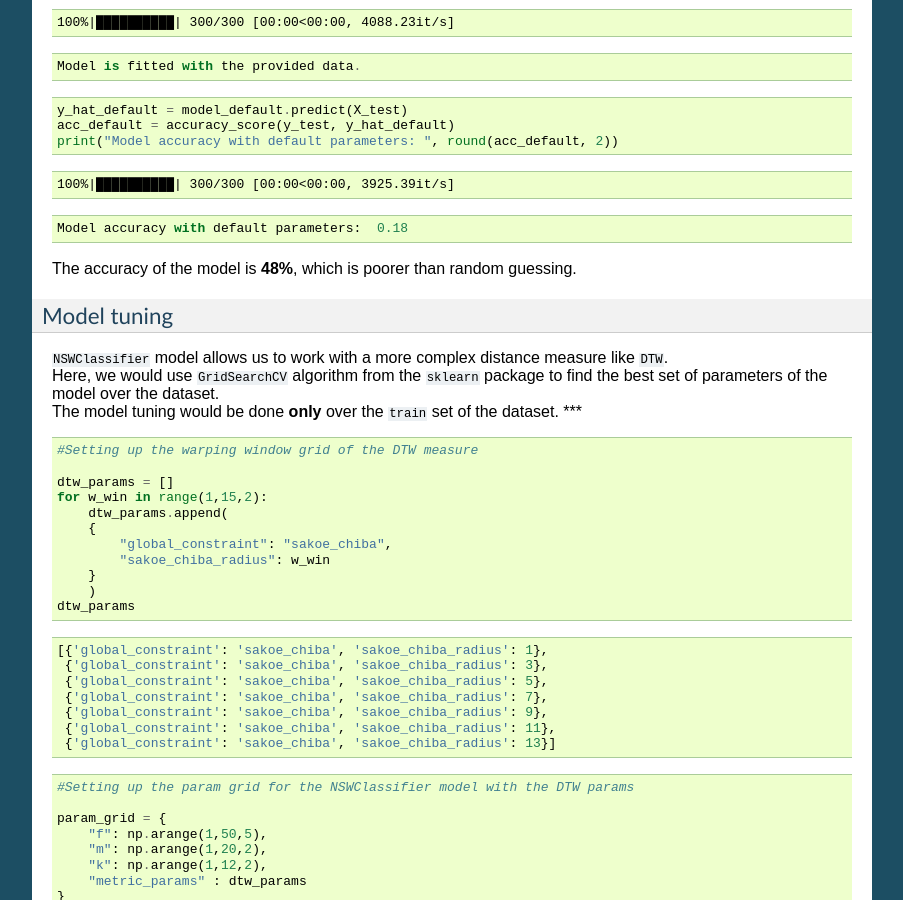
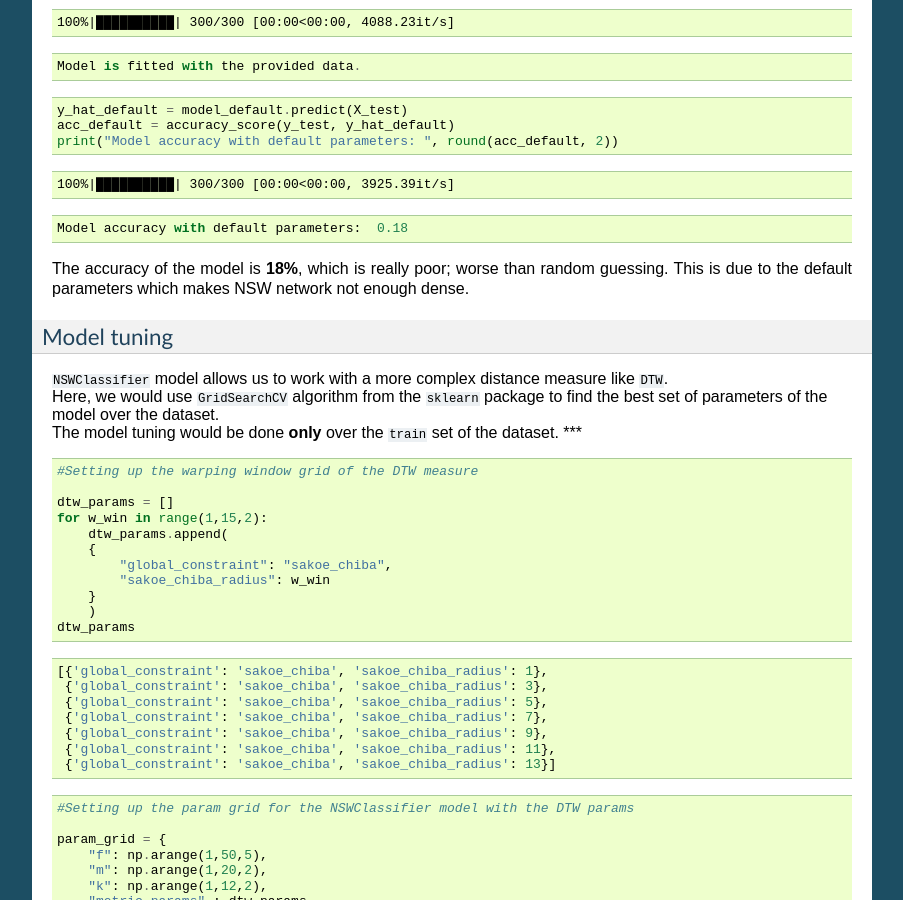
Before and after one commit to vivekmahato/mlots, a Sphinx documentation site: the page built from docs/source/NSW_Demo/NSWClassifier_Demo.rst, in a window 1280 px wide and 900 px high, scrolled down 1174 px. Shown: the whole window, without its empty margins (198-1101 px from the left). Built offline with Sphinx 7.4.7, drawn with Linux system fonts in a browser that asks for light colours.

Commit message:
Fixed typo in NSW notebook.

```diff
--- a/docs/source/NSW_Demo/NSWClassifier_Demo.rst
+++ b/docs/source/NSW_Demo/NSWClassifier_Demo.rst
@@ -120,8 +120,8 @@ Default parameters
 
 
 
-The accuracy of the model is **48%**, which is poorer than random
-guessing.
+The accuracy of the model is **18%**, which is really poor; worse than random
+guessing. This is due to the default parameters which makes NSW network not enough dense.
 
 Model tuning
 ~~~~~~~~~~~~
```
Also changed, not shown: 1 other file.
